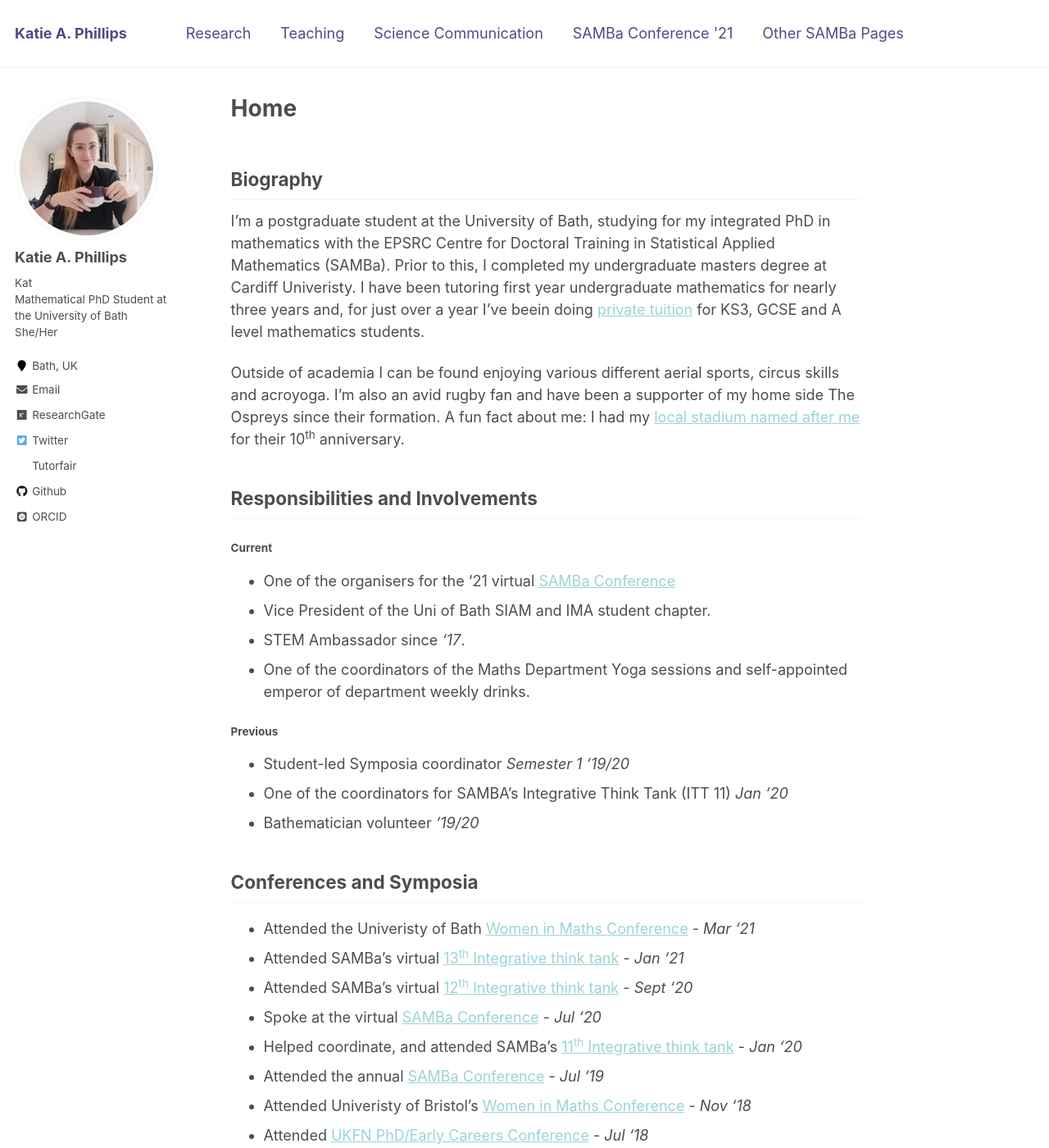
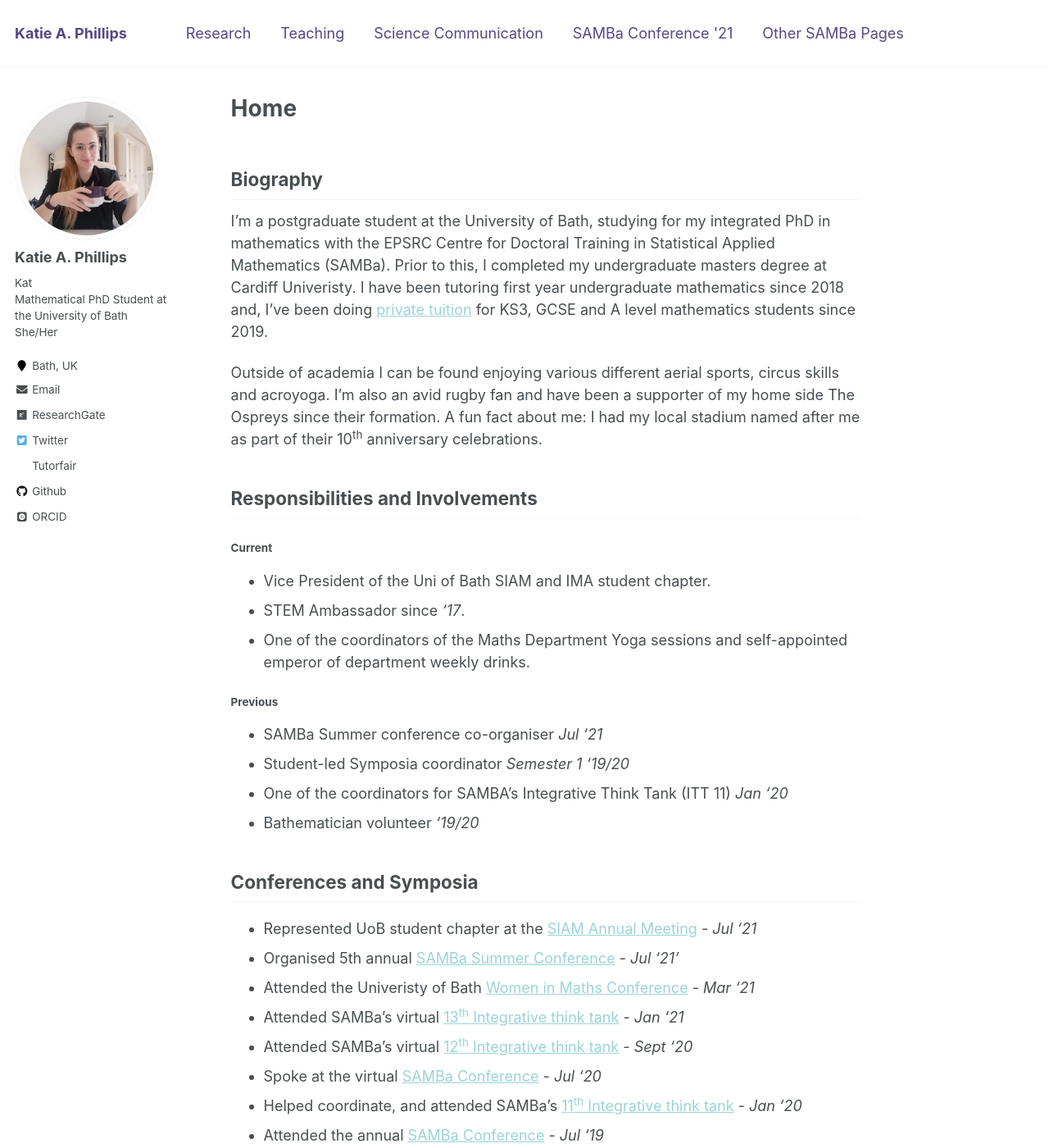
Before and after one commit to kap39/kap39.github.io, a Jekyll site: the page built from _pages/about.md, in a window 1280 px wide and 1400 px high. Shown: the whole window at 82% size. Built offline with Jekyll 4.4.1, drawn with Linux system fonts in a browser that asks for light colours; some web fonts are replaced.

Commit message:
updated about

```diff
--- a/_pages/about.md
+++ b/_pages/about.md
@@ -10,26 +10,28 @@ redirect_from:
 ---
 
 ## Biography
-I'm a postgraduate student at the University of Bath, studying for my integrated PhD in mathematics with the EPSRC Centre for Doctoral Training in Statistical Applied Mathematics (SAMBa). Prior to this, I completed my undergraduate masters degree at Cardiff Univeristy. I have been tutoring first year undergraduate mathematics for nearly three years and, for just over a year I've beein doing [private tuition](https://kap39.github.io/teaching/private-tuition) for KS3, GCSE and A level mathematics students.
+I'm a postgraduate student at the University of Bath, studying for my integrated PhD in mathematics with the EPSRC Centre for Doctoral Training in Statistical Applied Mathematics (SAMBa). Prior to this, I completed my undergraduate masters degree at Cardiff Univeristy. I have been tutoring first year undergraduate mathematics since 2018 and, I've been doing [private tuition](https://kap39.github.io/teaching/private-tuition) for KS3, GCSE and A level mathematics students since 2019.
 
-Outside of academia I can be found enjoying various different aerial sports, circus skills and acroyoga. I'm also an avid rugby fan and have been a supporter of my home side The Ospreys since their formation. A fun fact about me: I had my [local stadium named after me](https://www.ospreysrugby.com/news/welcome-katie-phillips-stadium) for their 10<sup>th</sup> anniversary.
+Outside of academia I can be found enjoying various different aerial sports, circus skills and acroyoga. I'm also an avid rugby fan and have been a supporter of my home side The Ospreys since their formation. A fun fact about me: I had my local stadium named after me as part of their 10<sup>th</sup> anniversary celebrations.
 
 
 ## Responsibilities and  Involvements
 
 #### Current
-  * One of the organisers for the '21 virtual [SAMBa Conference](https://kap39.github.io/SAMBa-Conference)
   * Vice President of the Uni of Bath SIAM and IMA student chapter.
   * STEM Ambassador since _'17_.
   * One of the coordinators of the Maths Department Yoga sessions and self-appointed emperor of department weekly drinks.
 
 #### Previous
+  * SAMBa Summer conference co-organiser _Jul '21_
   * Student-led Symposia coordinator _Semester 1 '19/20_
   * One of the coordinators for SAMBA's Integrative Think Tank (ITT 11) _Jan '20_
   * Bathematician volunteer _'19/20_
 
 
 ## Conferences and Symposia
+  * Represented UoB student chapter at the [SIAM Annual Meeting](https://www.siam.org/conferences/cm/conference/an21) - _Jul '21_
+  * Organised 5th annual [SAMBa Summer Conference](https://kap39.github.io/SAMBa-Conference) - _Jul '21'_
   * Attended the Univeristy of Bath [Women in Maths Conference](https://www.bath.ac.uk/events/bath-women-in-maths-conference-2021/) - _Mar '21_
   * Attended SAMBa's virtual [13<sup>th</sup> Integrative think tank](https://people.bath.ac.uk/mtp34/itt13.html) - _Jan '21_
   * Attended SAMBa's virtual [12<sup>th</sup> Integrative think tank](https://www.bath.ac.uk/events/integrative-think-tank-12/) - _Sept '20_
```
Also changed, not shown: other parts of _pages/about.md (+0 -1 lines).
